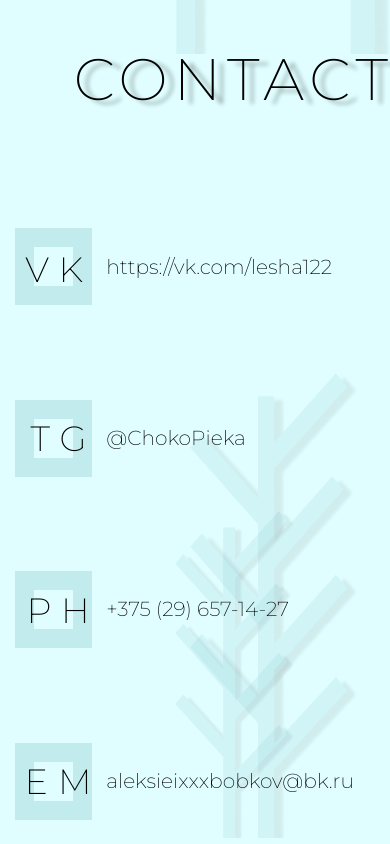
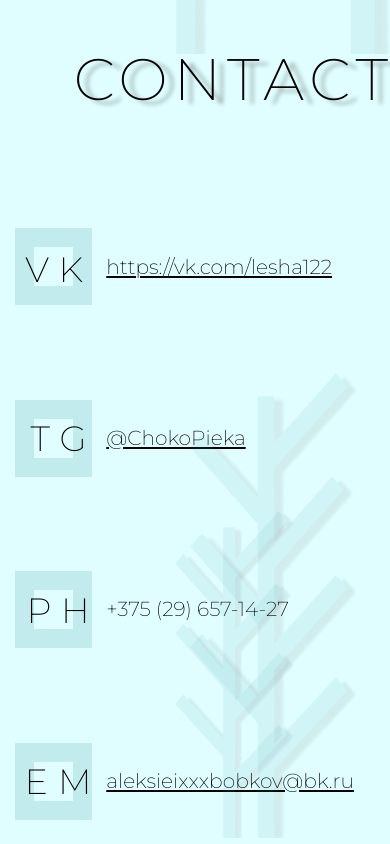
Before and after one commit to AlexeyBobkovv/My-CV, a website built with webpack: page src/template.html in a window 390 px wide. Shown: the part 3197-4041 px from the top of the page. Built offline with nearby package versions, Linux system fonts and the light colour scheme; files whose address does not match are found by name.

Commit message:
add: favicon and links

```diff
--- a/src/index.js
+++ b/src/index.js
@@ -5,7 +5,6 @@ import tree from './images/tree.png'
 const htmlEl = document.querySelectorAll('.tree')
 
 htmlEl.forEach((el) => {
-  console.log('🚀 ~ file: index.js ~ line 10 ~ htmlEl.forEach ~ el', el)
   let treeEl = document.createElement('img')
   treeEl.src = tree
   el.append(treeEl)
--- a/src/styles/contact.scss
+++ b/src/styles/contact.scss
@@ -237,13 +237,15 @@
 
     font-weight: 250;
 
-    P {
+
+    &-el {
       width: fit-content;
       font-size: 2rem;
+      color:#000
     }
 
     @media (max-width: 1024px) {
-      p {
+      &-el {
         font-size: 5.2vmin;
       }
     }
--- a/src/template.html
+++ b/src/template.html
@@ -5,7 +5,7 @@
     <meta name="viewport" content="width=device-width, initial-scale=1.0" />
     <meta http-equiv="x-ua-compatible" content="ie=edge" />
 
-    <title><%= htmlWebpackPlugin.options.title %></title>
+    <title>My CV</title>
   </head>
 
   <body>
@@ -307,19 +307,19 @@
           <div class="contact__list-block">
             <div class="contact-el">
               <div class="contact-el__name contact-el__name_pos_vk"><p>VK</p></div>
-              <div class="contact-el__info"><p>https://vk.com/lesha122</p></div>
+              <div class="contact-el__info"><a href="https://vk.com/lesha12" class="contact-el__info-el">https://vk.com/lesha122</a></div>
             </div>
             <div class="contact-el">
               <div class="contact-el__name contact-el__name_pos_tg"><p>TG</p></div>
-              <div class="contact-el__info"><p>@ChokoPieka</p></div>
+              <div class="contact-el__info"><a href="https://t.me/ChokoPieka" class="contact-el__info-el">@ChokoPieka</a></div>
             </div>
             <div class="contact-el">
               <div class="contact-el__name contact-el__name_pos_ph"><p>PH</p></div>
-              <div class="contact-el__info"><p>+375 (29) 657-14-27</p></div>
+              <div class="contact-el__info"><p class="contact-el__info-el">+375 (29) 657-14-27</p></div>
             </div>
             <div class="contact-el">
               <div class="contact-el__name contact-el__name_pos_em"><p>EM</p></div>
-              <div class="contact-el__info"><p>aleksieixxxbobkov@bk.ru</p></div>
+              <div class="contact-el__info"><a href="https://e.mail.ru/compose/?to=alekseixxxbobkov@bk.ru" class="contact-el__info-el">aleksieixxxbobkov@bk.ru</a></div>
             </div>
           </div>
         </div>
```
Also changed, not shown: dist/favicon.png, dist/index.html, dist/js/main.91eb98f6faab6ae5cda8.bundle.js (added), dist/js/main.fe4849b1fdf3f7891b4e.bundle.js (deleted), dist/js/runtime.24fea348c664c1fce78e.bundle.js, src/images/favicon.png, 2 other files.
